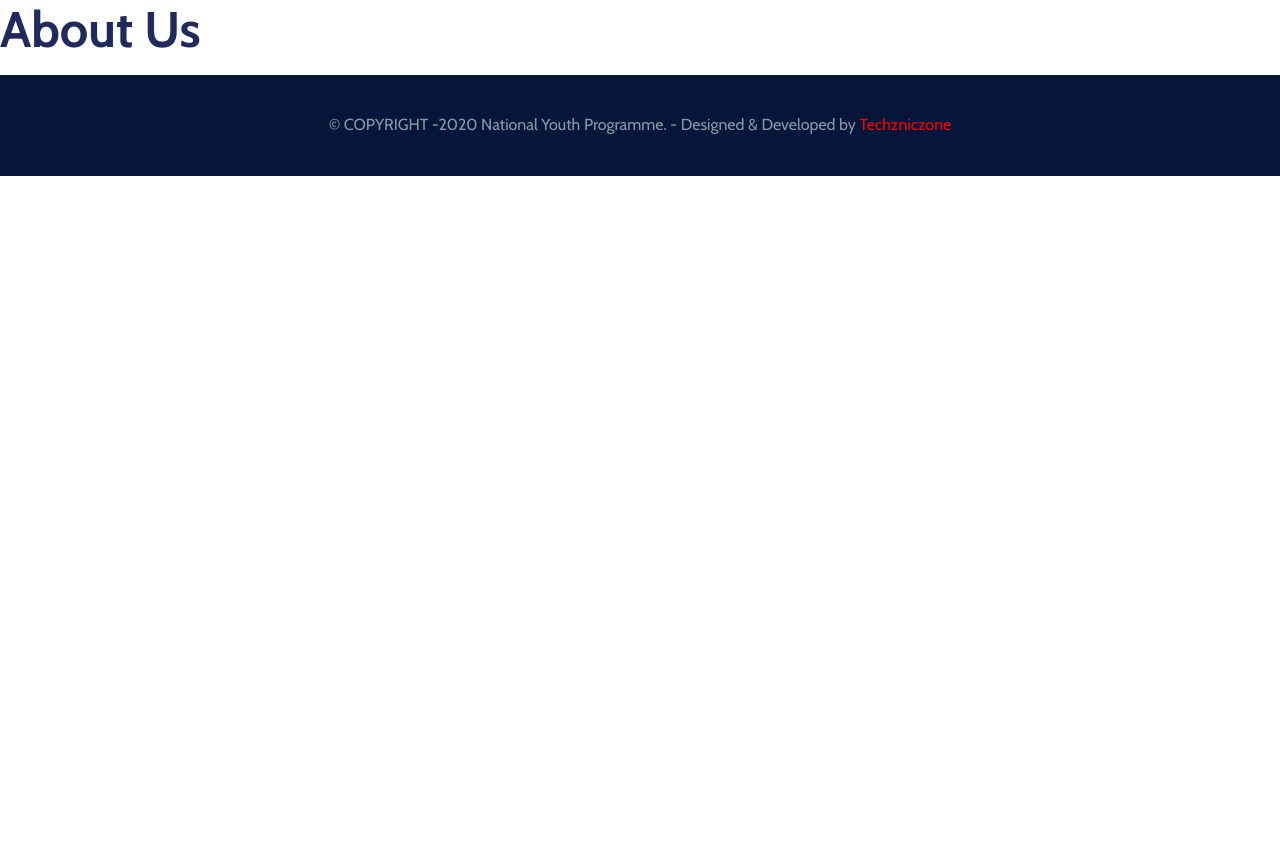
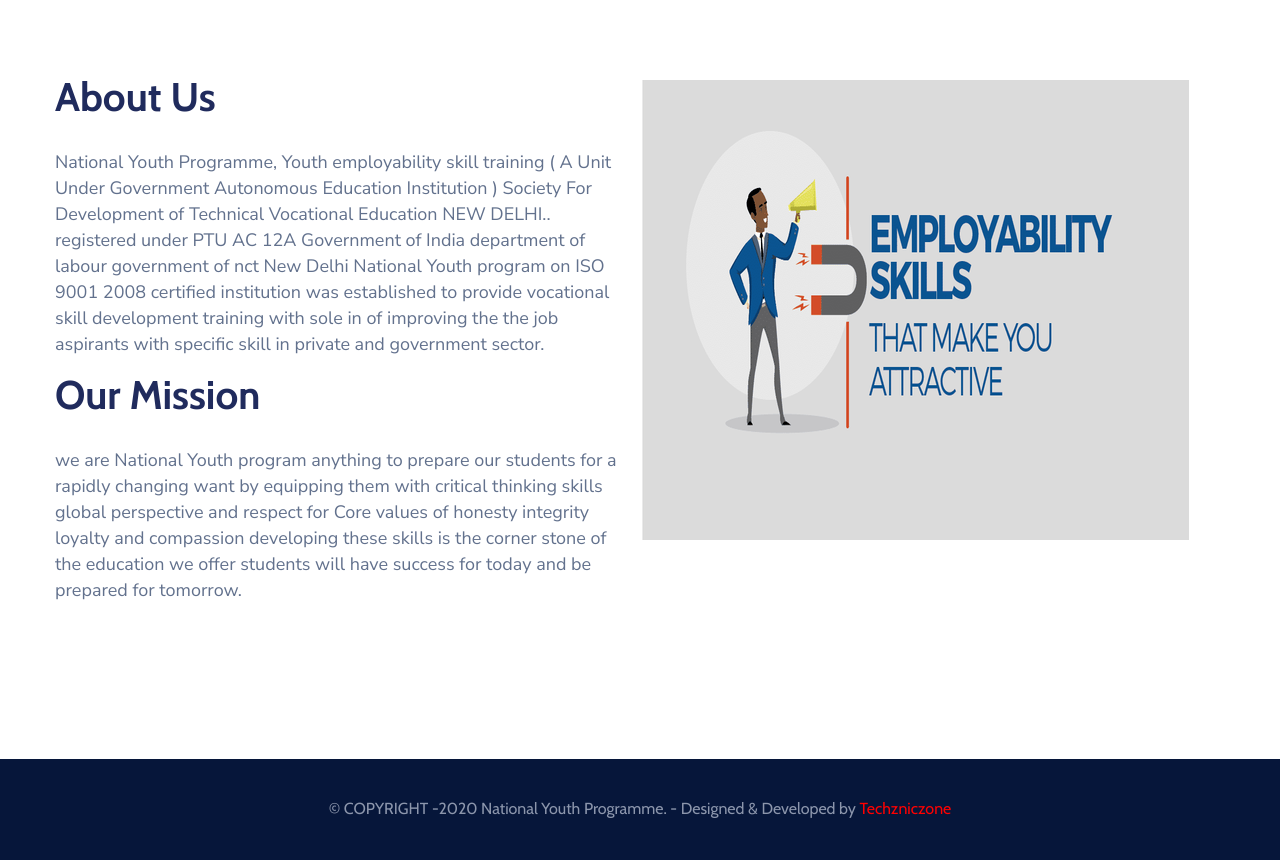
Before and after one commit to Techno-Official/Nationalyouthprogramme, a Django app: page /about_us in a window 1280 px wide. Shown: the part 198-1058 px from the top of the page. Before the commit the page ends 374 px from the top, so only its background shows below. Run offline with Django 3.2, Linux system fonts and the light colour scheme; some libraries are stand-ins or nearby versions.

Commit message:
Completed about us page

```diff
--- a/nationalyouth/templates/Main/about.html
+++ b/nationalyouth/templates/Main/about.html
@@ -9,8 +9,36 @@
 {% block main_content %}
 {% load static %}
 <div class="phStickyWrap">
-   {% include 'Main/header.html' %}
+    {% include 'Main/header.html' %}
 </div>
-<h1>About Us</h1>
+<article class="aboutMayorBlock pt-md-7 pt-xl-11 pb-7 pb-md-13 pb-lg-20 pb-xl-28" id="about_us">
+    <div class="container">
+        <div class="row">
+            <div class="col-12 col-md-6 pt-4">
+                <h2 class="lh44 mb-6">About Us</h2>
+                <p>National Youth Programme, Youth employability skill training ( A Unit Under Government Autonomous
+                    Education Institution ) Society For Development of Technical Vocational Education NEW DELHI..
+                    registered under PTU AC 12A Government of India department of labour government of nct New Delhi
+                    National Youth program on ISO 9001 2008 certified institution was established to provide vocational
+                    skill development training with sole in of improving the the job aspirants with specific skill in
+                    private and government sector.</p>
+
+                <h2 class="lh44 mb-6">Our Mission</h2>
+                <p>we are National Youth program anything to prepare our students for a rapidly changing want by
+                    equipping them with critical thinking skills global perspective and respect for Core values of
+                    honesty integrity loyalty and compassion developing these skills is the corner stone of the
+                    education we offer students will have success for today and be prepared for tomorrow.</p>
+            </div>
+            <div class="col-12 col-md-6">
+                <div class="imgTwoImageHolder position-relative mt-7 mt-md-0 mb-20 mb-md-0">
+                    <span class="img img1 position-relative d-block mt-5">
+                        <img src="{% static 'main/images/homepage/about.png' %}" class="img-fluid"
+                            alt="image description">
+                    </span>
+                </div>
+            </div>
+        </div>
+    </div>
+</article>
 {% include 'Main/footer.html' %}
 {% endblock %}
```
